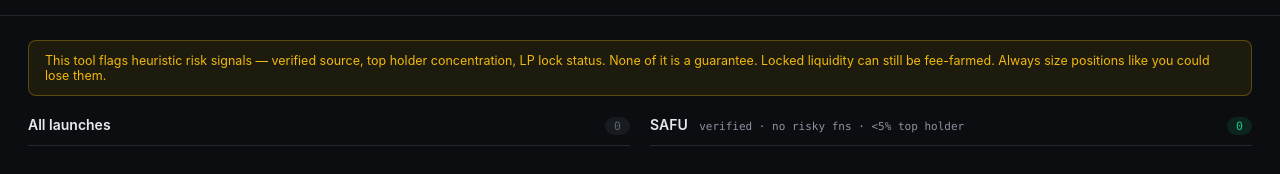
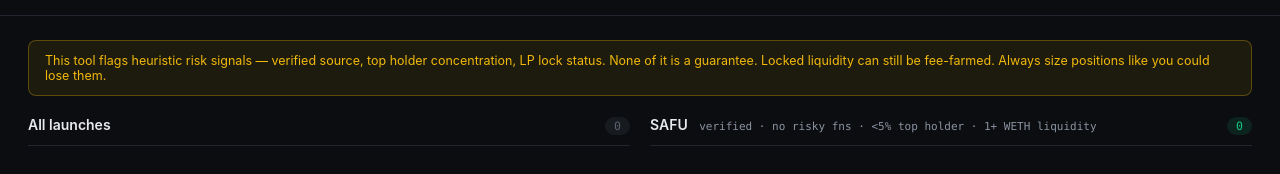
Before and after one commit to Ayomikun0x/safu-scanner, a website: page public/index.html in a window 1280 px wide. Shown: the part 56-230 px from the top of the page. Drawn offline with Linux system fonts and the light colour scheme; files that its build step writes are made by us from their sources; no server answers; files whose address does not match are found by name.

Commit message:
Update index.html

```diff
--- a/public/index.html
+++ b/public/index.html
@@ -40,7 +40,7 @@
 
       <section class="column">
         <div class="column-head">
-          <h2>SAFU <span class="column-sub">verified · no risky fns · &lt;5% top holder</span></h2>
+         <h2>SAFU <span class="column-sub">verified · no risky fns · &lt;5% top holder · 1+ WETH liquidity</span></h2>
           <span class="count-pill count-pill-green" id="safuCount">0</span>
         </div>
         <div class="card-list" id="safuList"></div>
```
